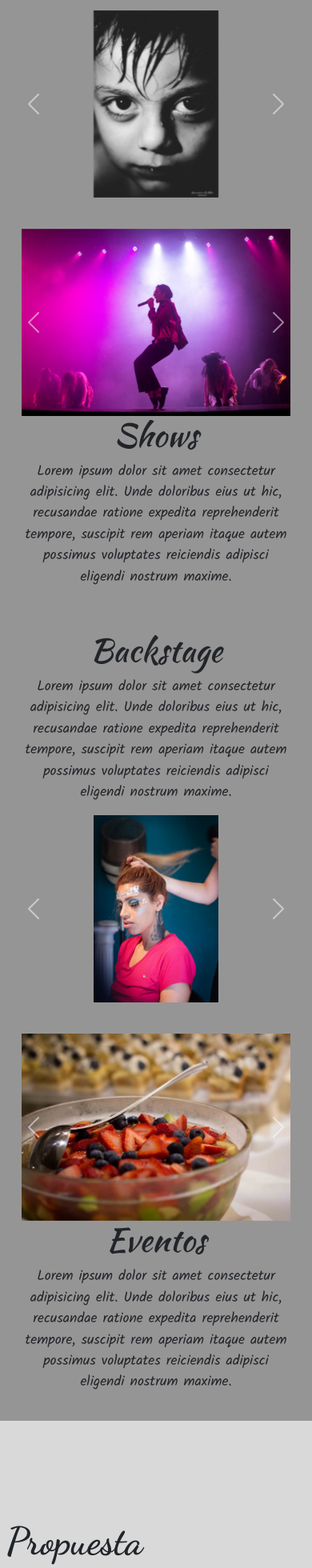
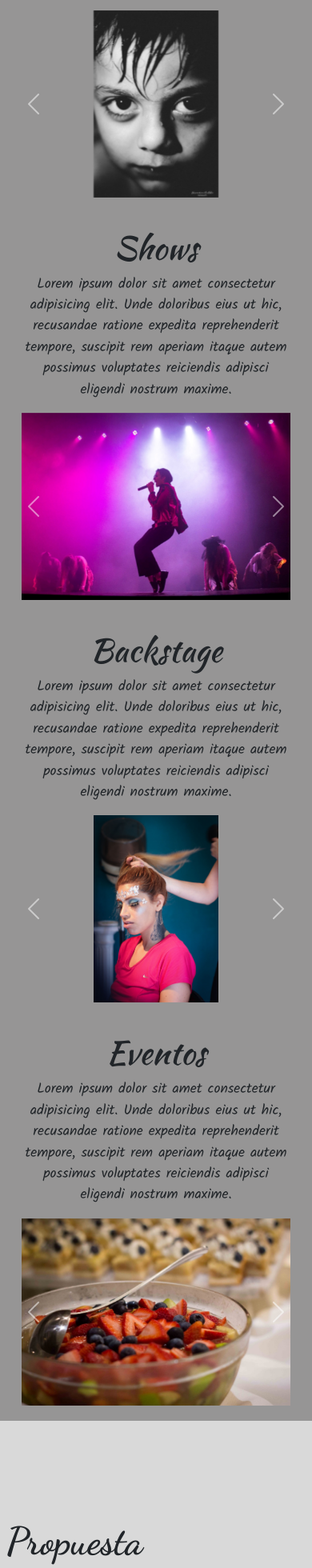
Before and after one commit to mmakenn/hernanmeldifotografia, a website: page pages/website.html in a window 390 px wide. Shown: the part 1504-3464 px from the top of the page at 80% size. Drawn offline with nearby package versions, Linux system fonts and the light colour scheme; grey boxes are pictures that could not be loaded.

Commit message:
Se corrigio la disposicion de los titulos y carusel en la seccion portfolio para que en tablet y mobile se vean todos en el mismo orden y sea mas prolijo

```diff
--- a/pages/website.html
+++ b/pages/website.html
@@ -174,7 +174,7 @@
             <!-- SHOWS:  Contiene un Carousel y su descripción.
             En desktop: descripción a la derecha y Carousel a la izquierda.
             En tablet y mobile: Descripción arriba y Carousel debajo. -->
-            <div class="row content">
+            <div class="row content content-reverse">
                 <!-- Carousel -->
                 <div id="carouselShows" class="carousel slide carousel-fade col-lg-8 col-12" data-bs-ride="carousel">
                     <!-- Contenido -->
@@ -262,7 +262,7 @@
             <!-- EVENTOS:  Contiene un Carousel y su descripción.
             En desktop: descripción a la derecha y Carousel a la izquierda.
             En tablet y mobile: Descripción arriba y Carousel debajo. -->
-            <div class="row content">
+            <div class="row content content-reverse">
                 <!-- Carousel -->
                 <div id="carouselParty" class="carousel slide carousel-fade col-lg-8 col-12" data-bs-ride="carousel">
                     <!-- Contenido -->
--- a/scss/views/website/_portfolio.scss
+++ b/scss/views/website/_portfolio.scss
@@ -5,6 +5,13 @@ $max-size-lg: 50vw;
 
 .portfolio{
     .content{
+
+        &-reverse{
+            @media (max-width: map-get($size, bootstrap-lg)){
+                flex-direction: column-reverse;
+            }
+        }
+
         .subtitle-container{
             display: flex;
             flex-direction: column;
```
Also changed, not shown: css/style.css, 1 other file.
